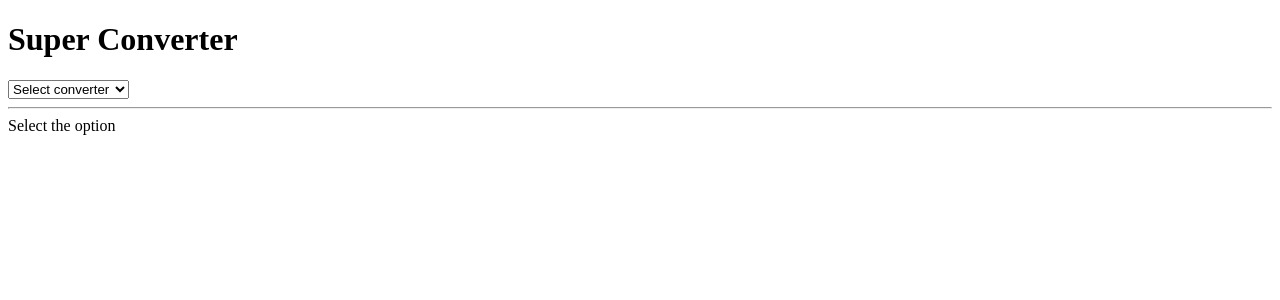
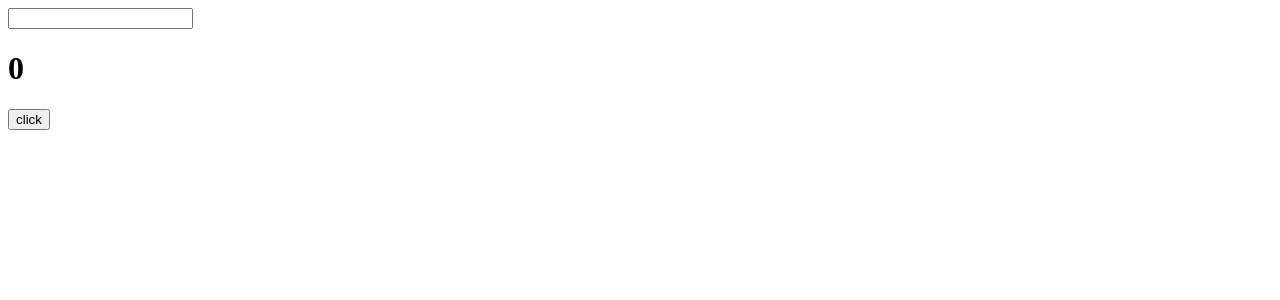
Before and after one commit to hanbinchoi/movie-page, a React (Create React App) app: page / in a window 1280 px wide. Shown: the top 300 px of the page. Built offline with nearby package versions, Linux system fonts and the light colour scheme.

Commit message:
useEffect

```diff
--- a/src/App.js
+++ b/src/App.js
@@ -1,104 +1,20 @@
-import React from 'react';
+import { useState, useEffect } from 'react';
 
-function MinuteToHour() {
-  const [amount, setAmount] = React.useState(0);
-  const [flipped, setFlipped] = React.useState(false);
-  const onChange = (event) => {
-    setAmount(event.target.value);
-  };
-  const reset = () => setAmount(0);
-  const onFlip = () => {
-    setFlipped((current) => !current);
-    setAmount(0);
-  };
+function App() {
+  const [counter, setValue] = useState(0);
+  const [keyword, setKeyword] = useState('');
+
+  const onChange = (event) => setKeyword(event.target.value);
+  const onClick = () => setValue((prev) => prev + 1);
+
+  useEffect(() => {
+    console.log('keyword change', keyword);
+  }, [keyword]);
   return (
     <div>
-      <div>
-        <label htmlFor="minutes">Minutes</label>
-        <input
-          value={flipped ? Math.round(amount * 60) : amount}
-          id="minutes"
-          placeholder="Minute"
-          type="number"
-          onChange={onChange}
-          disabled={flipped}
-        />
-      </div>
-      <div>
-        <label htmlFor="hours">Hours</label>
-        <input
-          value={flipped ? amount : Math.round(amount / 60)}
-          id="hours"
-          placeholder="Hours"
-          type="number"
-          onChange={onChange}
-          disabled={!flipped}
-        />
-      </div>
-      <button onClick={reset}>Reset</button>
-      <button onClick={onFlip}>Flip</button>
-    </div>
-  );
-}
-
-function KmToMiles() {
-  const [amount, setAmount] = React.useState(0);
-  const [flipped, setFlipped] = React.useState(false);
-  const onChange = (event) => {
-    setAmount(event.target.value);
-  };
-  const reset = () => setAmount(0);
-  const onFlip = () => {
-    setFlipped((current) => !current);
-    setAmount(0);
-  };
-  return (
-    <div>
-      <div>
-        <label htmlFor="km">KM</label>
-        <input
-          value={flipped ? Math.round(amount * 10) : amount}
-          id="km"
-          placeholder="km"
-          type="number"
-          onChange={onChange}
-          disabled={flipped}
-        />
-      </div>
-      <div>
-        <label htmlFor="miles">Miles</label>
-        <input
-          value={flipped ? amount : Math.round(amount / 10)}
-          id="miles"
-          placeholder="Miles"
-          type="number"
-          onChange={onChange}
-          disabled={!flipped}
-        />
-      </div>
-      <button onClick={reset}>Reset</button>
-      <button onClick={onFlip}>Flip</button>
-    </div>
-  );
-}
-
-function App() {
-  const [index, setIndex] = React.useState('-1');
-  const onSelect = (event) => {
-    setIndex(event.target.value);
-  };
-  return (
-    <div>
-      <h1>Super Converter</h1>
-      <select value={index} onChange={onSelect}>
-        <option value="-1">Select converter </option>
-        <option value="0">Minutes & Hours</option>
-        <option value="1">Km & Miles</option>
-      </select>
-      <hr />
-      {index === '-1' ? 'Select the option' : null}
-      {index === '0' ? <MinuteToHour /> : null}
-      {index === '1' ? <KmToMiles /> : null}
+      <input onChange={onChange} value={keyword} type="text" />
+      <h1>{counter}</h1>
+      <button onClick={onClick}>click</button>
     </div>
   );
 }
```
